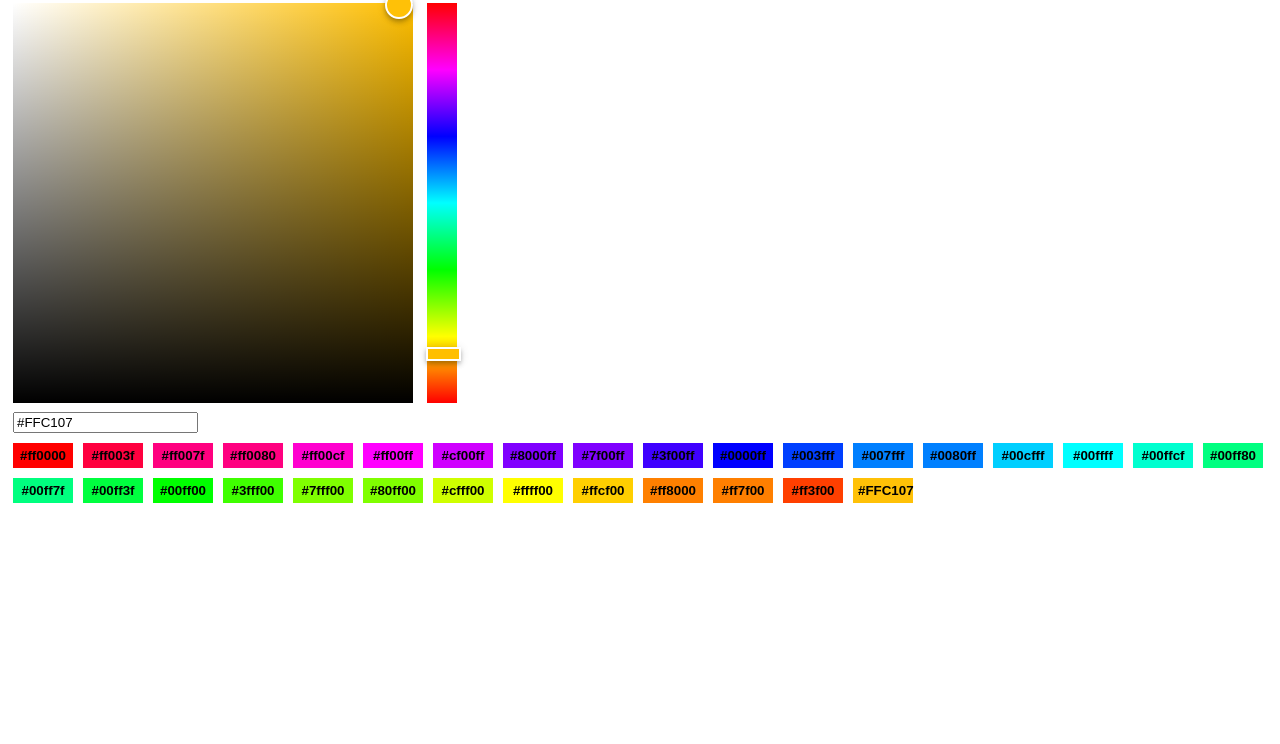
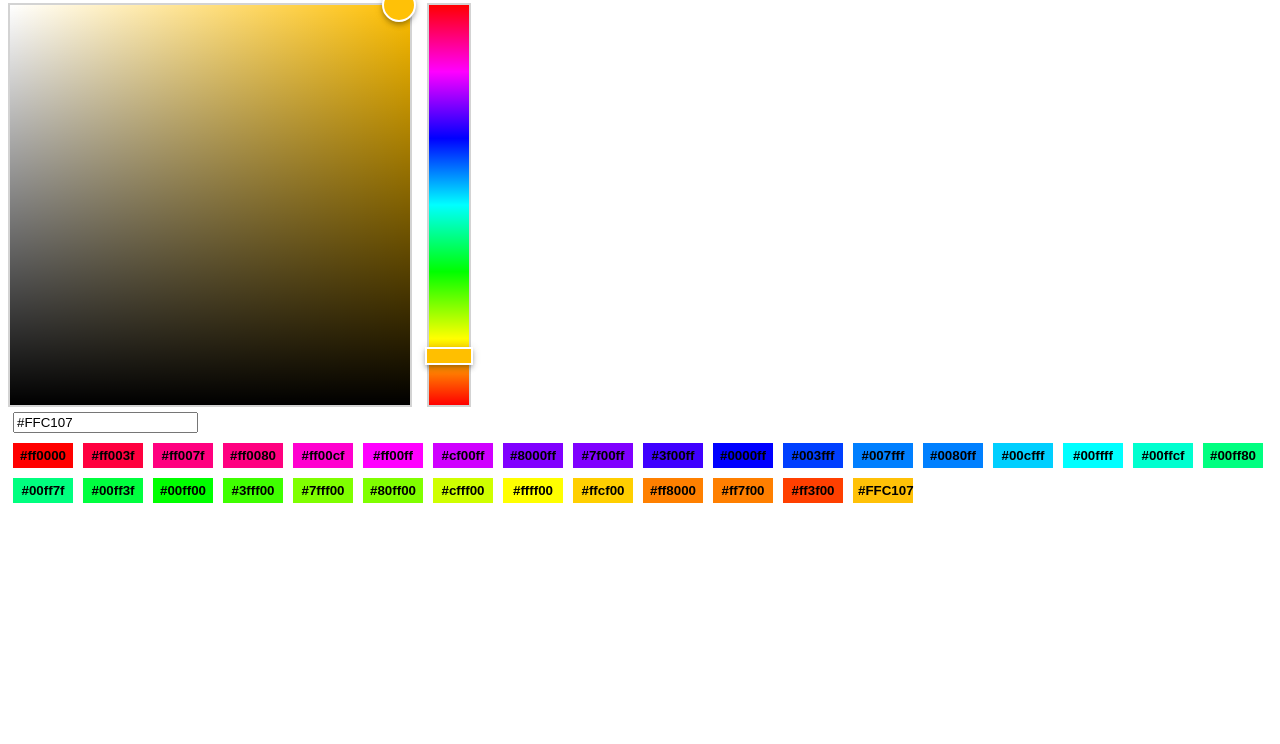
Before and after one commit to exnext/colorex, a website built with webpack: page demo/index.html in a window 1280 px wide. Shown: the part 56-800 px from the top of the page. Built offline with nearby package versions, Linux system fonts and the light colour scheme.

Commit message:
implementation

```diff
--- a/demo/index.html
+++ b/demo/index.html
@@ -10,12 +10,8 @@
 
 <body>
     <h3>Colorex</h3>
-    <div class="color_picker">
-        <canvas id="cpGradient" width="400" height="400"></canvas>
-        <canvas id="cpRainbow" width="30" height="400"></canvas>
-        <div id="selColor" class="sel_color"></div>
-        <div id="selRainbow" class="sel_rainbow"></div>
-    </div>
+
+    <div id="picker"></div>
 
     <div>
         <input id="color" />
--- a/demo/index.js
+++ b/demo/index.js
@@ -35,8 +35,8 @@ document.getElementById("color").addEventListener('change', (e) => {
 });
 
 let colorPicker = new colorex({
-    rainbow: document.getElementById("cpRainbow"),
-    gradient: document.getElementById("cpGradient"),
+    picker: '#picker',
+    horizontal: false,
     onChange: (result) => {
         document.getElementById("color").value = result.color;
         addButtonColor(result.color);
--- a/src/colorex.css
+++ b/src/colorex.css
@@ -24,3 +24,66 @@
     position: absolute;
     box-shadow: 0 2px 4px -1px rgba(0, 0, 0, .2), 0 4px 5px 0 rgba(0, 0, 0, .14), 0 1px 10px 0 rgba(0, 0, 0, .12);
 }
+
+:root {
+    --selector-position: absolute;
+    --selector-border: 2px solid white;
+    --selector-box-shadow: 0 2px 4px -1px rgba(0, 0, 0, .2), 0 4px 5px 0 rgba(0, 0, 0, .14), 0 1px 10px 0 rgba(0, 0, 0, .12);
+}
+
+.colorex {
+    display: flex;
+}
+
+.colorex.horizontal {
+    flex-direction: column;
+}
+
+.colorex > * {
+    position: relative;
+    border: 2px solid lightgrey;
+}
+
+.colorex .gradient {
+    width: 400px;
+    height: 400px;
+}
+
+.colorex .selector {
+    position: var(--selector-position);
+    border: var(--selector-border);
+    box-shadow: var(--selector-box-shadow);
+    transition: left 0.2s ease, top 0.2s ease;
+}
+
+.colorex .gradient .selector {
+    width: 30px;
+    height: 30px;
+    border-radius: 50%;
+    transform: translate(-50%, -50%);
+}
+
+.colorex:not(.horizontal) .rainbow {
+    width: 40px;
+    height: 400px;
+    margin-left: 15px;
+}
+
+.colorex.horizontal .rainbow {
+    width: 400px;
+    height: 40px;
+    margin-top: 15px;
+}
+
+.colorex:not(.horizontal) .rainbow .selector {
+    width: calc(100% + 4px);
+    height: 14px;
+    transform: translate(-4px, -50%);
+}
+
+.colorex.horizontal .rainbow .selector {
+    height: calc(100% + 4px);
+    width: 14px;
+    top: 0;
+    transform: translate(-50%, -4px);
+}
--- a/src/colorex.js
+++ b/src/colorex.js
@@ -1,6 +1,63 @@
 import colorConvert from './colorConvert.js';
 
+function createPickerElement(picker, horizontal) {
+    if (!picker) {
+        throw new Error('Picker field is required');
+    }
+
+    let main = getElement(picker);
+    main.classList.add('colorex');
+    if (horizontal) {
+        main.classList.add('horizontal');
+    }
+
+    let mr, mg;
+
+    if (main) {
+        mg = document.createElement('div');
+        mr = document.createElement('div');
+    } else if (picker.rainbow && picker.gradient) {
+        mg = getElement(picker.gradient);
+        mr = getElement(picker.rainbow);
+    } else {
+        throw new Error('Picker field is incorrect');
+    }
+
+    let gradient = document.createElement('canvas');
+    let rainbow = document.createElement('canvas');
+    let sg = document.createElement('div');
+    let sr = document.createElement('div');
+
+    mg.classList.add('gradient');
+    mr.classList.add('rainbow');
+    sg.classList.add('selector');
+    sr.classList.add('selector');
+
+    mg.append(gradient, sg);
+    mr.append(rainbow, sr);
+    main.append(mg, mr);
+
+    gradient.width = mg.clientWidth;
+    gradient.height = mg.clientHeight;
+    rainbow.width = mr.clientWidth;
+    rainbow.height = mr.clientHeight;
+
+    function getElement(value) {
+        if (typeof value === 'string') {
+            return document.querySelector(value);
+        } else if (value instanceof Element) {
+            return value;
+        }
+
+        return null;
+    }
+
+    return { rainbow, gradient, sr, sg };
+}
+
 function colorex(config) {
+    let { rainbow, gradient, sr, sg } = createPickerElement(config.picker, config.horizontal);
+
     var gradientDetail = undefined;
     var rainbowDetail = undefined;
 
@@ -8,8 +65,14 @@ function colorex(config) {
     Object.freeze(rainbowColors);
 
     function drawRainbowPicker(element) {
-        var ctx = element.getContext("2d");
-        var grd = ctx.createLinearGradient(0, 0, 0, element.height);
+        let ctx = element.getContext("2d");
+        let grd;
+
+        if (config.horizontal) {
+            grd = ctx.createLinearGradient(0, 0, element.width, 0);
+        } else {
+            grd = ctx.createLinearGradient(0, 0, 0, element.height);
+        }
 
         for (let x = 0; x < rainbowColors.length; x++) {
             grd.addColorStop(x / (rainbowColors.length - 1), rainbowColors[x]);
@@ -44,13 +107,14 @@ function colorex(config) {
                 rainbowDetail.color = colorConvert({ r: rgba[0], g: rgba[1], b: rgba[2], a: rgba[3] }).hex(false);
             }
 
-            drawGradientPicker(config.gradient, rainbowDetail.color);
+            drawGradientPicker(gradient, rainbowDetail.color);
 
-            var selRainbow = document.getElementById('selRainbow');
-            var top = rainbowDetail.y - selRainbow.offsetHeight / 2 + "px";
-
-            selRainbow.style.top = top;
-            selRainbow.style.background = rainbowDetail.color;
+            if (config.horizontal) {
+                sr.style.left = rainbowDetail.x + "px";
+            } else {
+                sr.style.top = rainbowDetail.y + "px";
+            }
+            sr.style.background = rainbowDetail.color;
 
             setColor();
         }
@@ -79,13 +143,11 @@ function colorex(config) {
                 gradientDetail.color = colorConvert({ r: rgba[0], g: rgba[1], b: rgba[2], a: rgba[3] }).hex(false);
             }
 
-            var selColor = document.getElementById('selColor');
-            var left = gradientDetail.x - selColor.offsetWidth / 2 + 2 + "px";
-            var top = gradientDetail.y - selColor.offsetHeight / 2 + 2 + "px";
-
-            selColor.style.left = left;
-            selColor.style.top = top;
-            selColor.style.background = gradientDetail.color;
+            var left = gradientDetail.x + "px";
+            var top = gradientDetail.y + "px";
+            sg.style.left = left;
+            sg.style.top = top;
+            sg.style.background = gradientDetail.color;
 
             if (config.onChange) {
                 config.onChange(gradientDetail);
@@ -186,9 +248,9 @@ function colorex(config) {
     // }
 
     function calcPosOnRainbow(color) {
-        const w = config.rainbow.width;
-        const h = config.rainbow.height;
-        const degree = h / (rainbowColors.length - 1);
+        const w = rainbow.width;
+        const h = rainbow.height;
+        const degree = config.horizontal ? w / (rainbowColors.length - 1) : h / (rainbowColors.length - 1);
         const bitR = rainbowColors.map((x) => calcRgbBit(x).bit_rgb);
         const sorted = getSortedRgb(color);
 
@@ -233,15 +295,22 @@ function colorex(config) {
             delta = degree - delta;
         }
 
-        return {
-            y: degree * index + delta,
-            x: w / 2
-        };
+        if (config.horizontal) {
+            return {
+                y: h,
+                x: degree * index + delta
+            };
+        } else {
+            return {
+                y: degree * index + delta,
+                x: w
+            };
+        }
     }
 
     function calcPosOnGradient(color) {
-        let w = config.gradient.width;
-        let h = config.gradient.height;
+        let w = gradient.width;
+        let h = gradient.height;
         let sorted = getSortedRgb(color);
 
         return {
@@ -263,18 +332,19 @@ function colorex(config) {
                 color: baseColor
             };
 
-            var selRainbow = document.getElementById('selRainbow');
-            var top = rainbowDetail.y - selRainbow.offsetHeight / 2 + "px";
+            if (config.horizontal) {
+                sr.style.left = rainbowDetail.x + "px";
+            } else {
+                sr.style.top = rainbowDetail.y + "px";
+            }
+            sr.style.background = rainbowDetail.color;
 
-            selRainbow.style.top = top;
-            selRainbow.style.background = rainbowDetail.color;
-
-            drawGradientPicker(config.gradient, baseColor);
+            drawGradientPicker(gradient, baseColor);
 
             let posG = calcPosOnGradient(value);
 
             gradientDetail = {
-                element: config.gradient,
+                element: gradient,
                 x: posG.x,
                 y: posG.y,
                 color: value
@@ -284,10 +354,10 @@ function colorex(config) {
         }
     });
 
-    config.rainbow.addEventListener("click", rainbowClick, false);
-    config.gradient.addEventListener("click", gradientClick, false);
+    rainbow.addEventListener("click", rainbowClick, false);
+    gradient.addEventListener("click", gradientClick, false);
 
-    drawRainbowPicker(config.rainbow);
+    drawRainbowPicker(rainbow);
 
     this.Color = config.color || "red";
 };
```
